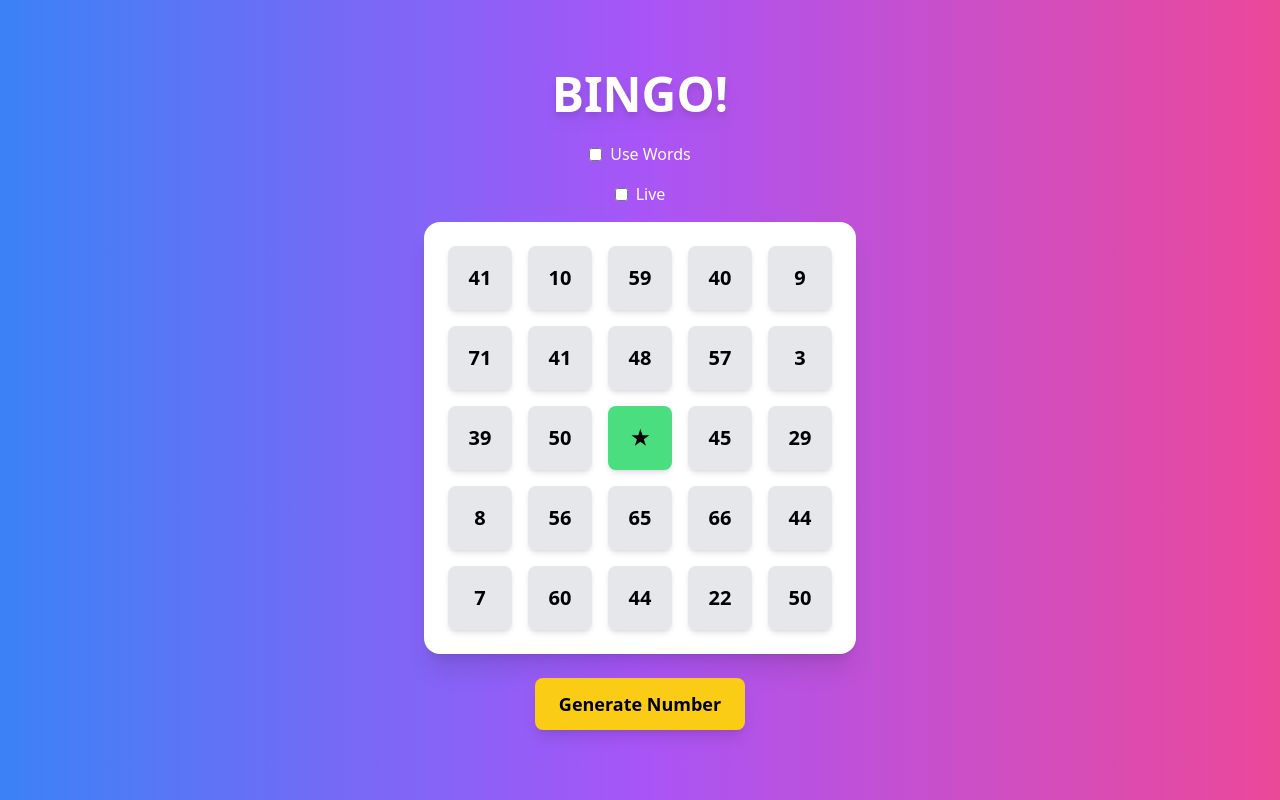
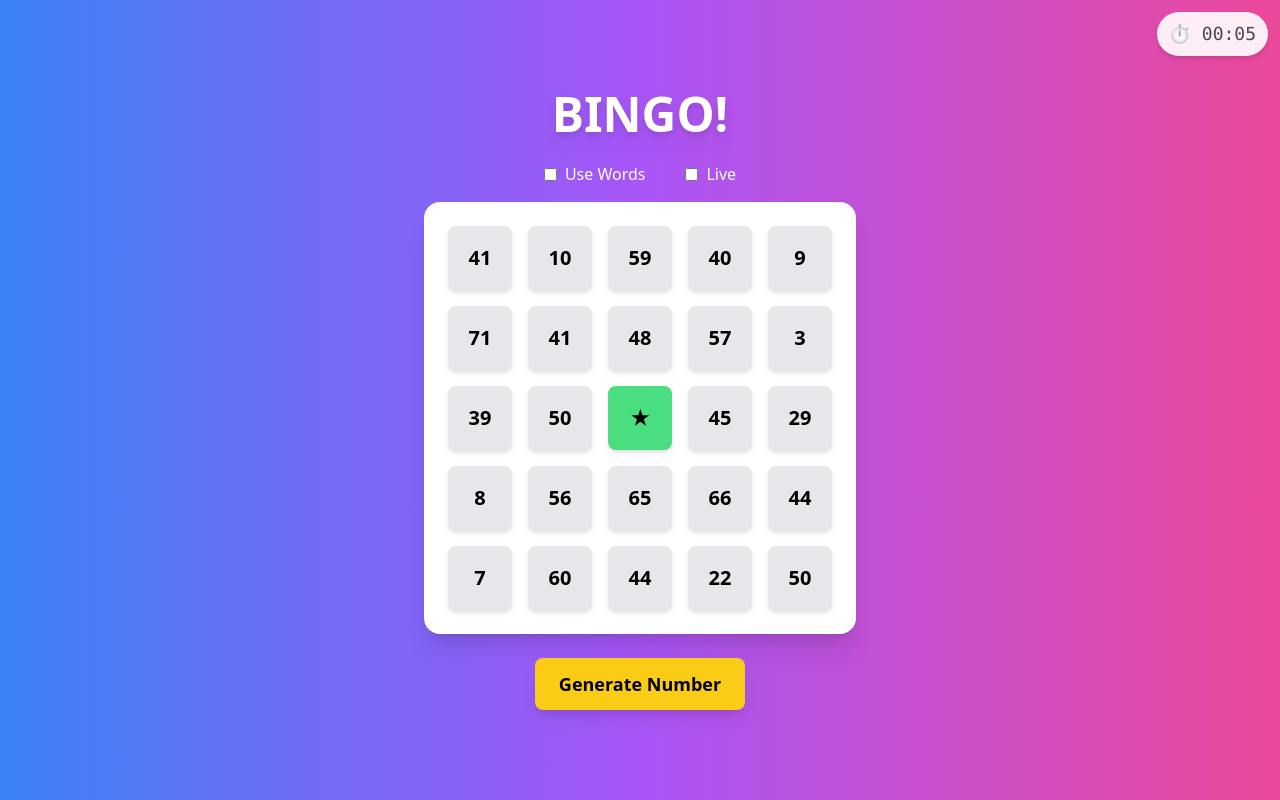
Before and after one commit to Hypenate/bingo, an Angular app: page / in a window 1280 px wide. Built offline with nearby package versions, Linux system fonts and the light colour scheme.

Commit message:
Add timer

```diff
--- a/package.json
+++ b/package.json
@@ -19,6 +19,7 @@
     "@angular/platform-browser": "^19.1.0",
     "@angular/platform-browser-dynamic": "^19.1.0",
     "@angular/router": "^19.1.0",
+    "@ngrx/signals": "^19.0.1",
     "rxjs": "~7.8.0",
     "tslib": "^2.3.0",
     "zone.js": "~0.15.0"
--- a/src/app/app.component.css
+++ b/src/app/app.component.css
@@ -1,5 +1,5 @@
 .bingo-container {
-    @apply flex flex-col items-center justify-center h-screen bg-gradient-to-r from-blue-500 via-purple-500 to-pink-500 text-white p-6 w-screen;
+    @apply flex flex-col items-center justify-center h-screen bg-gradient-to-r from-blue-500 via-purple-500 to-pink-500 text-white w-screen;
   }
 
   .win-overlay {
@@ -27,13 +27,16 @@
   }
 
   .bingo-options {
-    @apply flex flex-col items-center justify-center;
+    @apply flex flex-row gap-10 justify-center;
   }
 
   .bingo-cell {
     @apply hover:cursor-pointer flex items-center justify-center text-xl font-bold rounded-lg shadow-md;
   }
 
+  .timer {
+    @apply absolute text-black/70 top-3 right-3 bg-white/90 px-3 py-2 rounded-full text-lg font-mono shadow-md transition-all hover:scale-105;
+  }
   .cell-word {
     @apply w-28 h-28 text-base p-2;
   }
--- a/src/app/app.component.ts
+++ b/src/app/app.component.ts
@@ -1,4 +1,4 @@
-import { Component } from '@angular/core';
+import { ChangeDetectionStrategy, Component } from '@angular/core';
 import { NgClass } from '@angular/common';
 import { FormsModule } from '@angular/forms';
 import { bingoWords } from './bingo.words';
@@ -9,6 +9,8 @@ import { bingoWords } from './bingo.words';
   standalone: true,
   template: `
     <div class="bingo-container">
+    <div class="timer">⏱️ {{ formatTime() }}</div>
+
       @if (hasWon) {
         <div class="win-overlay" (click)="hasWon = false">
           <div class="win-text">🎉 BINGO! 🎉</div>
@@ -56,7 +58,7 @@ import { bingoWords } from './bingo.words';
             {{ i === 12 ? "★" : cell }}
           </button>
         }
-      </div>
+            </div>
 
       @if(!isLive){
         <button (click)="generateCardValues()" class="generate-button">
@@ -69,9 +71,11 @@ import { bingoWords } from './bingo.words';
           </div>
         }
       }
+
     </div>
   `,
-  styleUrls: ['./app.component.css']
+  styleUrls: ['./app.component.css'],
+  changeDetection: ChangeDetectionStrategy.Default,
 })
 export class AppComponent {
   hasWon = false;
@@ -85,6 +89,27 @@ export class AppComponent {
   constructor() {
     this.generateBingoCard();
     this.toggledCells[12] = true; // Center cell is always marked
+
+    this.startTimer();
+  }
+
+  private intervalId?: number;
+  private currentTime = 0;
+
+  getTime() {
+    return this.currentTime;
+  }
+
+  startTimer() {
+    this.intervalId = window.setInterval(() => {
+      this.currentTime++;  // Mutation won't trigger OnPush detection
+    }, 1000);
+  }
+
+  formatTime(): string {
+    const minutes = Math.floor(this.currentTime / 60);
+    const seconds = this.currentTime % 60;
+    return `${minutes.toString().padStart(2, '0')}:${seconds.toString().padStart(2, '0')}`;
   }
 
   generateBingoCard() {
```
Also changed, not shown: 1 other file (tests, documents, lock files or other folders).
